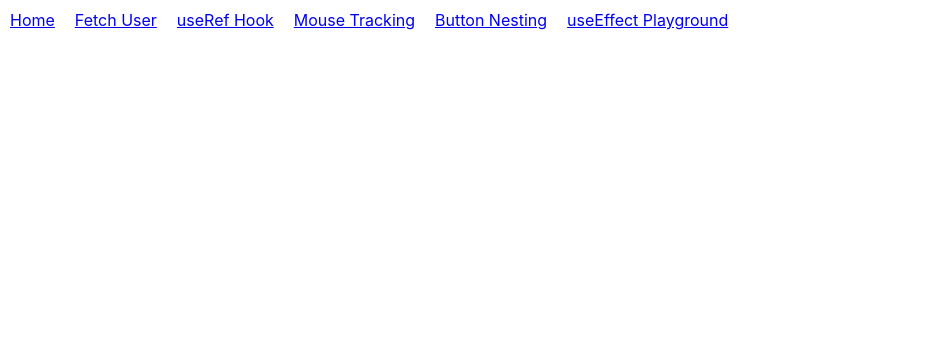
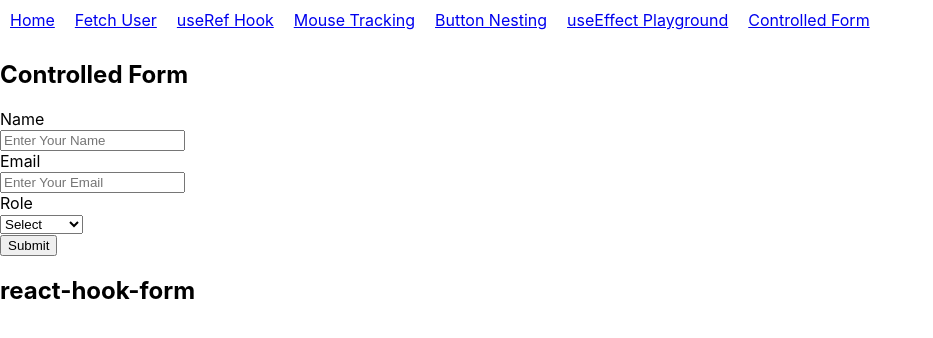
Before and after one commit to ZongyaoYang/react-playground, a React (Create React App) app: page /controlled-form in a window 1280 px wide. Shown: the top 338 px of the page, without its empty margins (0-933 px from the left). Built offline with nearby package versions, Linux system fonts and the light colour scheme.

Commit message:
add controlled form main component

```diff
--- a/package.json
+++ b/package.json
@@ -9,6 +9,7 @@
     "@testing-library/user-event": "^13.5.0",
     "react": "^19.2.4",
     "react-dom": "^19.2.4",
+    "react-hook-form": "^7.72.0",
     "react-router-dom": "^7.13.1",
     "react-scripts": "5.0.1",
     "web-vitals": "^2.1.4"
--- a/src/App.js
+++ b/src/App.js
@@ -6,6 +6,7 @@ import UseRefHookPractice from './components/UseRefHookPractice';
 import MouseTracking from './components/MouseTracking';
 import ButtonNesting from './components/ButtonNesting';
 import UseEffectPlayground from './components/UseEffectPlayground';
+import ControlledForm from './components/ControlledForm'
 
 function App() {
   return (
@@ -17,6 +18,7 @@ function App() {
         <Link to='/mouse-tracking'>Mouse Tracking</Link>
         <Link to='/button-nesting'>Button Nesting</Link>
         <Link to='/useEffect'>useEffect Playground</Link>
+        <Link to='/controlled-form'>Controlled Form</Link>
       </nav>
 
       <Routes>
@@ -25,7 +27,8 @@ function App() {
         <Route path='/useref' element={<UseRefHookPractice />} />
         <Route path='/mouse-tracking' element={<MouseTracking />} />
         <Route path='/button-nesting' element={<ButtonNesting />} />
-        <Route path='/useEffect' element={<UseEffectPlayground/>} />
+        <Route path='/useEffect' element={<UseEffectPlayground />} />
+        <Route path='/controlled-form' element={<ControlledForm />} />
       </Routes>
 
 
--- /dev/null
+++ b/src/components/ControlledForm.jsx
@@ -0,0 +1,116 @@
+import { useState } from 'react';
+
+function ControlledForm() {
+    const [formData, setFormData] = useState({
+        names: '',
+        email: '',
+        role: '',
+    });
+
+    const [submittedData, setSubmittedData] = useState(null);
+    const [error, setError] = useState('');
+
+    function handleChange(e) {
+        // const { name, value } = e.target;
+
+        setFormData(prev => {
+            return {
+                ...prev,
+                [e.target.name]: e.target.value,
+            };
+        });
+    }
+
+    function handleSubmit(e) {
+        e.preventDefault();
+
+        if (!formData.names || !formData.email || !formData.role) {
+            setError('Please fill in all field');
+            return;
+        }
+
+        setError('');
+        setSubmittedData(formData);
+
+        setFormData({
+            names: '',
+            email: '',
+            role: '',
+        });
+
+    }
+
+
+    return (
+        <>
+            <h2>Controlled Form</h2>
+            <form onSubmit={handleSubmit}>
+                <div>
+                    <label>Name</label>
+                    <br />
+                    <input
+                        type="text"
+                        name='names'
+                        value={formData.names}
+                        onChange={handleChange}
+                        placeholder='Enter Your Name '
+                    />
+                </div>
+                <div>
+                    <label>Email</label>
+                    <br />
+                    <input
+                    type="email"
+                    name="email"
+                    value={formData.email}
+                    onChange={handleChange}
+                    placeholder='Enter Your Email'
+                    />
+                </div>
+
+                <div>
+                    <label>Role</label>
+                    <br />
+                    <select
+                    name="role"
+                    value={formData.role}
+                    onChange={handleChange}
+                    >
+                        <option value="">Select</option>
+                        <option value="student">Student</option>
+                        <option value="developer">Developer</option>
+                        <option value="designer">Designer</option>
+                    </select>
+                </div>
+
+                <button type='submit'>
+                    Submit
+                </button>
+            </form>
+
+            {error && <p>{error}</p>}
+
+            {
+                submittedData && (
+                    <div>
+                        <h3>Submitted Data</h3>
+                        <p>Name: {submittedData.names}</p>
+                        <p>Email: {submittedData.email}</p>
+                        <p>Role: {submittedData.role}</p>
+                    </div>
+                )
+            }
+            <FormLibrary />
+        </>
+    )
+}
+
+function FormLibrary() {
+    return (
+        <>
+        <h2>react-hook-form</h2>
+        </>
+    )
+}
+
+export default ControlledForm;
```
Also changed, not shown: 1 other file (tests, documents, lock files or other folders).
